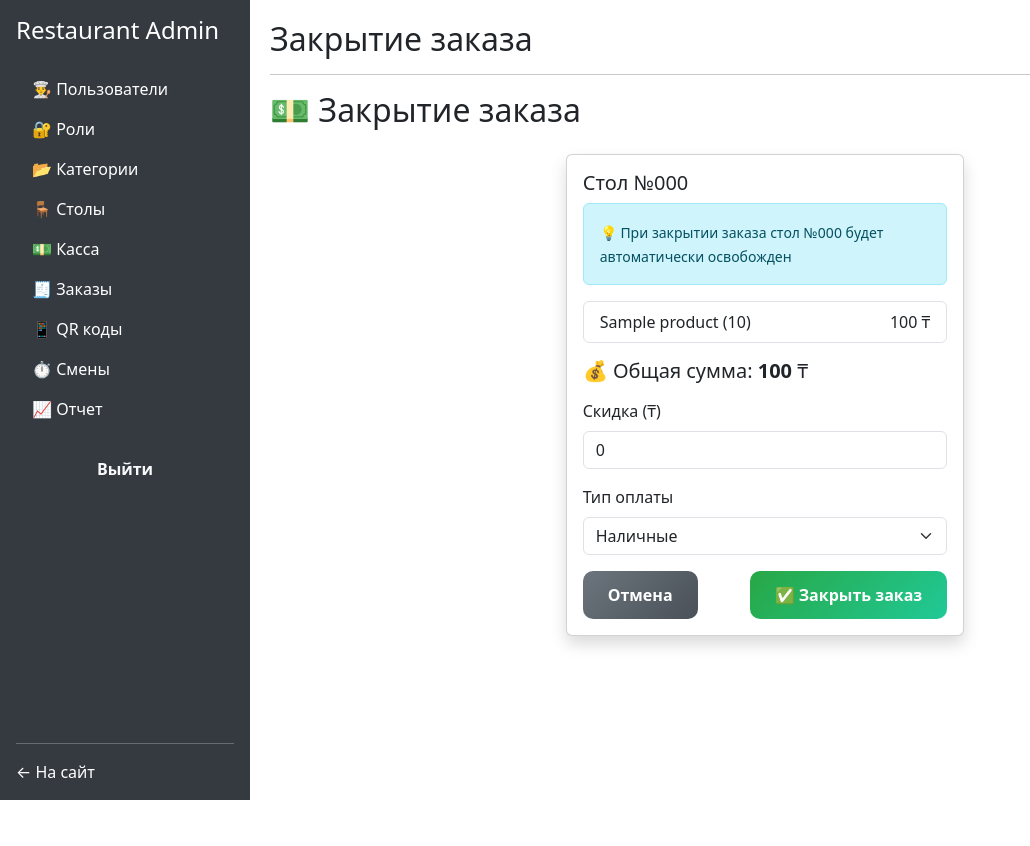
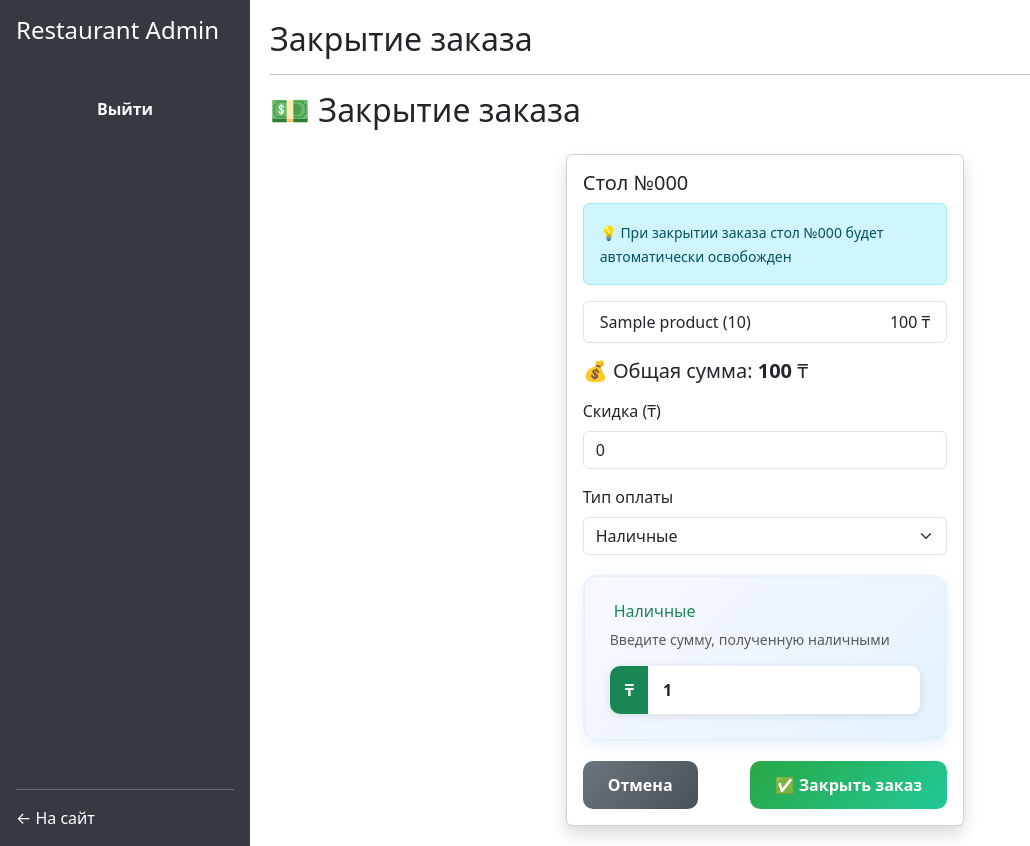
Before and after one commit to JustNako/RestaurantExe, an ASP.NET Core app: page /Admin/Cashier/CloseOrder/1 in a window 1280 px wide. Shown: the whole page, without its empty margins (0-1030 px from the left). Before the commit the page ends 800 px from the top, so only its background shows below. Run offline with ASP.NET Core 8, Linux system fonts and the light colour scheme; a user stored in the database is signed in; empty tables hold one stand-in row (values such as "Sample post"); database files in the repository are not loaded.

Commit message:
RestaurantFixed

```diff
--- a/RestaurantExe/Areas/Admin/Controllers/AccountController.cs
+++ b/RestaurantExe/Areas/Admin/Controllers/AccountController.cs
@@ -69,7 +69,7 @@ namespace Restaurant.Areas.Admin.Controllers
                 return RedirectToAction("Index", "Dashboard", new { area = "Admin" });
             }
 
-            ModelState.AddModelError("", "Неверный логин или пароль");
+            ModelState.AddModelError("", "Неправильный логин или пароль");
             return View();
         }
 
--- a/RestaurantExe/Areas/Admin/Views/Account/Login.cshtml
+++ b/RestaurantExe/Areas/Admin/Views/Account/Login.cshtml
@@ -6,6 +6,7 @@
 <h2>Вход в админку</h2>
 
 <form asp-area="Admin" asp-controller="Account" asp-action="Login" method="post">
+    <div asp-validation-summary="ModelOnly" class="text-danger"></div>
     @Html.AntiForgeryToken()
     <input type="hidden" name="returnUrl" value="@ViewData["ReturnUrl"]" />
     <div class="mb-3">
--- a/RestaurantExe/Areas/Admin/Views/Cashier/CloseOrder.cshtml
+++ b/RestaurantExe/Areas/Admin/Views/Cashier/CloseOrder.cshtml
@@ -45,20 +45,52 @@
                         <label class="form-label">Тип оплаты</label>
                         <select name="paymentType" id="paymentType" class="form-select">
                             <option value="@PaymentType.Cash" selected="@((Model.PaymentType == PaymentType.Cash))">Наличные</option>
-                            <option value="@PaymentType.Card" selected="@((Model.PaymentType == PaymentType.Card))">Карта</option>
-                            <option value="Mixed">Смешанная оплата</option>
+                            <option value="@PaymentType.Card" selected="@((Model.PaymentType == PaymentType.Card))">Картой</option>
+                            <option value="@PaymentType.Mixed" selected="@((Model.PaymentType == PaymentType.Mixed))">Смешанная оплата</option>
                         </select>
                     </div>
 
-                    <!-- Поля для смешанной оплаты - всегда видны -->
-                    <div class="mixed-payment-section">
+                    <div id="paymentInputs">
+                        <div class="payment-section" data-payment="Cash">
+                            <div class="payment-section-header">
+                                <h6 class="text-success mb-2"><i class="fas fa-money-bill-wave me-1"></i> Наличные</h6>
+                                <p class="text-muted small mb-3">Введите сумму, полученную наличными</p>
+                            </div>
+                            <div class="input-group">
+                                <span class="input-group-text bg-success text-white">₸</span>
+                                <input type="number"
+                                       name="paidCash"
+                                       id="paidCashCash"
+                                       class="form-control"
+                                       value="@Model.PaidCash"
+                                       step="0.01"
+                                       placeholder="0.00"
+                                       min="0" />
+                            </div>
+                        </div>
+
+                        <div class="payment-section d-none" data-payment="Card">
+                            <div class="payment-section-header">
+                                <h6 class="text-primary mb-2"><i class="fas fa-credit-card me-1"></i> Картой</h6>
+                                <p class="text-muted small mb-3">Введите сумму, оплачиваемую картой</p>
+                            </div>
+                            <div class="input-group">
+                                <span class="input-group-text bg-primary text-white">₸</span>
+                                <input type="number"
+                                       name="paidCard"
+                                       id="paidCardCard"
+                                       class="form-control"
+                                       value="@Model.PaidCard"
+                                       step="0.01"
+                                       placeholder="0.00"
+                                       min="0" />
+                            </div>
+                        </div>
+
+                        <div class="payment-section mixed-payment-section d-none" data-payment="Mixed">
                             <div class="mixed-payment-header">
                                 <h6 class="text-primary mb-2">💰 Смешанная оплата</h6>
                                 <p class="text-muted small mb-3">Заполните суммы для каждого способа оплаты</p>
-                            <div class="alert alert-warning mb-3">
-                                <i class="fas fa-exclamation-triangle"></i>
-                                <strong>Внимание:</strong> Эти поля активны только при выборе "Смешанная оплата" в типе оплаты выше
-                            </div>
                             </div>
 
                             <div class="row">
@@ -68,8 +100,14 @@
                                             <i class="fas fa-money-bill-wave text-success"></i> Наличными (₸)
                                         </label>
                                         <div class="input-group">
-                                        <input type="number" name="paidCash" id="paidCash" class="form-control"
-                                               step="0.01" placeholder="0.00" min="0" />
+                                            <input type="number"
+                                                   name="paidCash"
+                                                   id="paidCashMixed"
+                                                   class="form-control"
+                                                   value="@Model.PaidCash"
+                                                   step="0.01"
+                                                   placeholder="0.00"
+                                                   min="0" />
                                             <span class="input-group-text bg-success text-white">₸</span>
                                         </div>
                                     </div>
@@ -81,8 +119,14 @@
                                             <i class="fas fa-credit-card text-info"></i> Картой (₸)
                                         </label>
                                         <div class="input-group">
-                                        <input type="number" name="paidCard" id="paidCard" class="form-control"
-                                               step="0.01" placeholder="0.00" min="0" />
+                                            <input type="number"
+                                                   name="paidCard"
+                                                   id="paidCardMixed"
+                                                   class="form-control"
+                                                   value="@Model.PaidCard"
+                                                   step="0.01"
+                                                   placeholder="0.00"
+                                                   min="0" />
                                             <span class="input-group-text bg-info text-white">₸</span>
                                         </div>
                                     </div>
@@ -93,6 +137,7 @@
                                 <div class="alert alert-info mb-0">
                                     <i class="fas fa-info-circle"></i>
                                     <strong>Подсказка:</strong> Сумма наличными + картой должна равняться итоговой сумме заказа
+                                </div>
                             </div>
                         </div>
                     </div>
@@ -111,62 +156,40 @@
 
 @section Scripts {
     <script>
-        console.log('=== СКРИПТ КАССЫ ЗАГРУЖАЕТСЯ ===');
+                const paymentTypeSelect = document.getElementById('paymentType');
+        const paymentSections = document.querySelectorAll('.payment-section');
 
-        const total = @total;
-        const discountInput = document.getElementById('discount');
-        const totalAmountElem = document.getElementById('total-amount');
-        const paymentTypeSelect = document.getElementById('paymentType');
-        const mixedPaymentSection = document.querySelector('.mixed-payment-section');
+        function updatePaymentSections() {
+            const selected = paymentTypeSelect.value; // "Cash", "Card", "Online", "Mixed"
 
-        // Функция для показа/скрытия полей смешанной оплаты
-        function toggleMixedPaymentFields(show) {
-            if (show) {
-                mixedPaymentSection.style.display = 'block';
-                console.log('Поля смешанной оплаты показаны');
+            paymentSections.forEach(section => {
+                const mode = section.dataset.payment;
+
+                if (selected === "Mixed") {
+                    if (mode === "Mixed") {
+                        section.classList.remove('d-none');
+                        section.querySelectorAll('input').forEach(i => i.disabled = false);
                     } else {
-                mixedPaymentSection.style.display = 'none';
-                console.log('Поля смешанной оплаты скрыты');
+                        section.classList.add('d-none');
+                        section.querySelectorAll('input').forEach(i => i.disabled = true);
                     }
+                } else {
+                    const active = mode === selected;
+                    section.classList.toggle('d-none', !active);
+                    section.querySelectorAll('input').forEach(i => i.disabled = !active);
+                }
+            });
         }
 
-        // Обработчик изменения типа оплаты
-        paymentTypeSelect.addEventListener('change', function() {
-            const isMixed = this.value === 'Mixed';
-            toggleMixedPaymentFields(isMixed);
-        });
+        updatePaymentSections();
+        paymentTypeSelect.addEventListener('change', updatePaymentSections);
 
-        // Обработчик скидки
-        discountInput.addEventListener('input', function () {
-            let discount = parseFloat(this.value) || 0;
-            let finalAmount = total - discount;
-            if (finalAmount < 0) finalAmount = 0;
-            totalAmountElem.textContent = finalAmount.toFixed(2);
-            console.log('Скидка обновлена:', discount, 'Итоговая сумма:', finalAmount);
-        });
-
-        // Инициализация при загрузке страницы
-        document.addEventListener('DOMContentLoaded', function() {
-            console.log('=== DOM ЗАГРУЖЕН ===');
-
-            // Скрываем поля смешанной оплаты по умолчанию
-            toggleMixedPaymentFields(false);
-
-            // Проверяем текущий выбранный тип оплаты
-            const currentPaymentType = paymentTypeSelect.value;
-            if (currentPaymentType === 'Mixed') {
-                toggleMixedPaymentFields(true);
-            }
-
-            console.log('Текущий тип оплаты:', currentPaymentType);
-        });
-
-        console.log('=== СКРИПТ КАССЫ ЗАВЕРШЕН ===');
     </script>
 }
 
+
 <style>
-.mixed-payment-section {
+.payment-section {
     background: linear-gradient(135deg, #f8f9ff 0%, #e3f2fd 100%);
     border: 2px solid #e3f2fd;
     border-radius: 15px;
@@ -176,20 +199,20 @@
     transition: all 0.3s ease;
 }
 
-.mixed-payment-section:hover {
+.payment-section:hover {
     box-shadow: 0 6px 20px rgba(0, 123, 255, 0.15);
     transform: translateY(-2px);
 }
 
 /* Стили для отключенных полей */
-.mixed-payment-section input:disabled {
+.payment-section input:disabled {
     background-color: #f8f9fa;
     color: #6c757d;
     cursor: not-allowed;
     opacity: 0.6;
 }
 
-.mixed-payment-section input:disabled + .input-group-text {
+.payment-section input:disabled + .input-group-text {
     background-color: #e9ecef !important;
     color: #6c757d !important;
     cursor: not-allowed;
@@ -304,7 +327,7 @@
 
 /* Адаптивность */
 @@media (max-width: 768px) {
-    .mixed-payment-section {
+    .payment-section {
         padding: 20px;
         margin: 15px 0;
     }
--- a/RestaurantExe/Program.cs
+++ b/RestaurantExe/Program.cs
@@ -112,7 +112,7 @@ using (var scope = app.Services.CreateScope())
         superAdmin = new ApplicationUser
         {
             UserName = protectedUserName,
-            FullName = "Super Admin",
+            FullName = "SuperAdmin",
             PhoneNumber = "0000000000"
         };
 
@@ -154,7 +154,7 @@ app.MapControllerRoute(
 
 app.MapControllerRoute(
     name: "default",
-    pattern: "{controller=Redirect}/{action=ToAdmin}/{id?}");
+    pattern: "{area=Admin}/{controller=Account}/{action=Login}/{id?}");
 
 
 
--- a/RestaurantExe/Views/Shared/_AdminLayout.cshtml
+++ b/RestaurantExe/Views/Shared/_AdminLayout.cshtml
@@ -48,56 +48,67 @@
             <!--<li class="nav-item">
                 <a class="nav-link" asp-area="Admin" asp-controller="Dashboard" asp-action="Index">📊 Dashboard</a>
             </li>-->
-            <permission asp-permission="@Restaurant.Authorization.Permissions.Users.Manage">
+            @if (User.HasClaim(Restaurant.Authorization.Permissions.ClaimType, Restaurant.Authorization.Permissions.Users.Manage))
+            {
                 <li class="nav-item">
                     <a class="nav-link" asp-area="Admin" asp-controller="Employees" asp-action="Index">👨‍🍳 Пользователи</a>
                 </li>
-            </permission>
-            <permission asp-permission="@Restaurant.Authorization.Permissions.Roles.Manage">
+            }
+            @if (User.HasClaim(Restaurant.Authorization.Permissions.ClaimType, Restaurant.Authorization.Permissions.Roles.Manage))
+            {
                 <li class="nav-item">
                     <a class="nav-link" asp-area="Admin" asp-controller="Roles" asp-action="Index">🔐 Роли</a>
                 </li>
-            </permission>
-            <permission asp-permission="@Restaurant.Authorization.Permissions.Categories.View">
+            }
+            @if (User.HasClaim(Restaurant.Authorization.Permissions.ClaimType, Restaurant.Authorization.Permissions.Categories.View))
+            {
                 <li class="nav-item">
                     <a class="nav-link" asp-area="Admin" asp-controller="Category" asp-action="Index">📂 Категории</a>
                 </li>
-            </permission>
-            <permission asp-permission="@Restaurant.Authorization.Permissions.Orders.View">
+            }
+            @if (User.HasClaim(Restaurant.Authorization.Permissions.ClaimType, Restaurant.Authorization.Permissions.Orders.View))
+            {
                 <li class="nav-item">
                     <a class="nav-link" asp-area="Admin" asp-controller="Tables" asp-action="Dashboard">🪑 Столы</a>
                 </li>
-            </permission>
-            <permission asp-permission="@Restaurant.Authorization.Permissions.Cash.View">
+            }
+            @if (User.HasClaim(Restaurant.Authorization.Permissions.ClaimType, Restaurant.Authorization.Permissions.Cash.View))
+            {
                 <li class="nav-item">
                     <a class="nav-link" asp-area="Admin" asp-controller="Cashier" asp-action="Index">💵 Касса</a>
                 </li>
-            </permission>
-            <permission asp-permission="@Restaurant.Authorization.Permissions.Orders.View">
+            }
+            @if (User.HasClaim(Restaurant.Authorization.Permissions.ClaimType, Restaurant.Authorization.Permissions.Orders.View))
+            {
                 <li class="nav-item">
                     <a class="nav-link" asp-area="Admin" asp-controller="Orders" asp-action="Index">🧾 Заказы</a>
                 </li>
-            </permission>
-            <permission asp-permission="@Restaurant.Authorization.Permissions.Orders.View">
+            }
+            @if (User.HasClaim(Restaurant.Authorization.Permissions.ClaimType, Restaurant.Authorization.Permissions.Orders.View))
+            {
                 <li class="nav-item">
                     <a class="nav-link" asp-area="Admin" asp-controller="Qr" asp-action="Index">📱 QR коды</a>
                 </li>
-            </permission>
-            <!--<permission asp-permission="@Restaurant.Authorization.Permissions.Inventory.View">
+            }
+            <!--@if (User.HasClaim(Restaurant.Authorization.Permissions.ClaimType, Restaurant.Authorization.Permissions.Inventory.View))
+            {
                 <li class="nav-item">
                     <a class="nav-link" asp-area="Admin" asp-controller="Inventory" asp-action="Index">📦 Склад</a>
                 </li>
-            </permission>-->
-            <permission asp-permissions="@(new[] { Restaurant.Authorization.Permissions.Shifts.Open, Restaurant.Authorization.Permissions.Shifts.Close })">
+            }-->
+            @if (User.HasClaim(Restaurant.Authorization.Permissions.ClaimType, Restaurant.Authorization.Permissions.Shifts.Open) ||
+                 User.HasClaim(Restaurant.Authorization.Permissions.ClaimType, Restaurant.Authorization.Permissions.Shifts.Close))
+            {
                 <li class="nav-item">
                     <a class="nav-link" asp-area="Admin" asp-controller="Shift" asp-action="Index">⏱️ Смены</a>
                 </li>
-            </permission>
-            <permission asp-permission="@Restaurant.Authorization.Permissions.Reports.View">
+            }
+            @if (User.HasClaim(Restaurant.Authorization.Permissions.ClaimType, Restaurant.Authorization.Permissions.Reports.View))
+            {
                 <li class="nav-item">
                     <a class="nav-link" asp-area="Admin" asp-controller="Reports" asp-action="Index">📈 Отчет</a>
                 </li>
-            </permission>
+            }
             <li class="nav-item mt-3">
                 <form asp-area="Admin" asp-controller="Account" asp-action="Logout" method="post">
                     @Html.AntiForgeryToken()
```
Also changed, not shown: RestaurantExe/Areas/Admin/Views/Reports/DailyReport.cshtml (+17 -4 lines), RestaurantExe/.config/dotnet-tools.json (added), RestaurantExe/App_Data/restaurant.db, 3 other files. Lines whose indentation alone changed are shown as unchanged.
